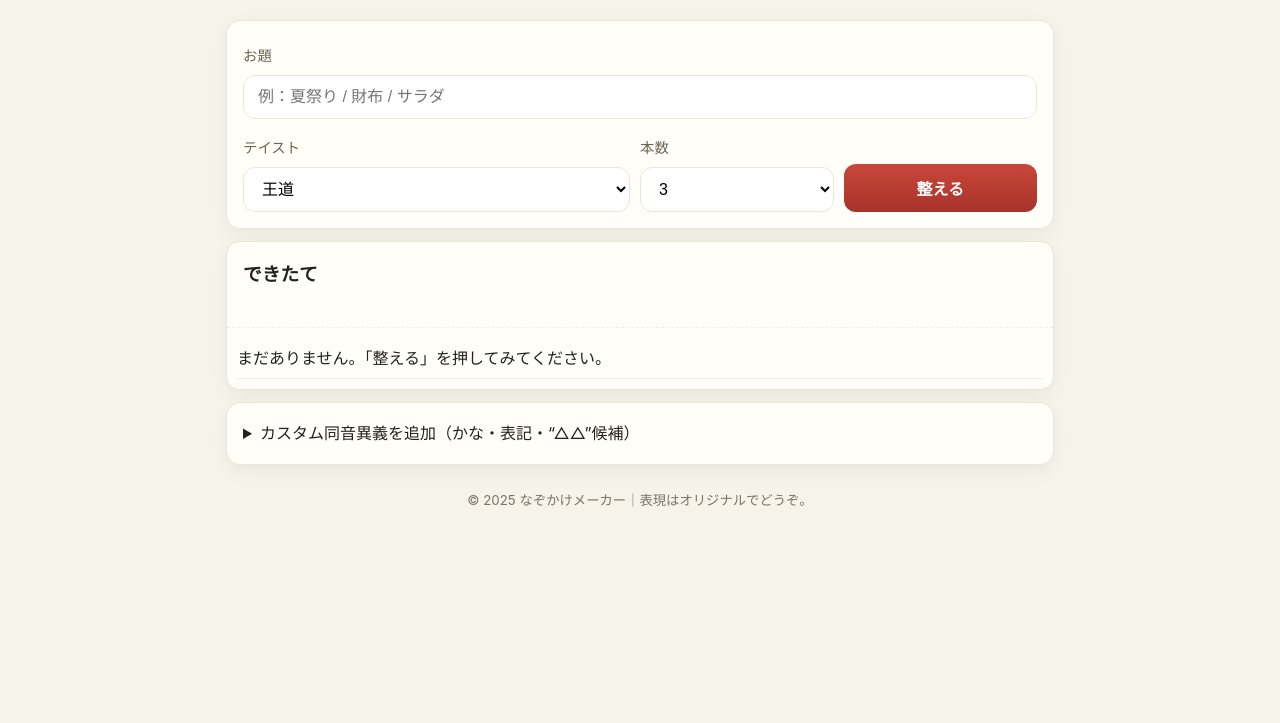
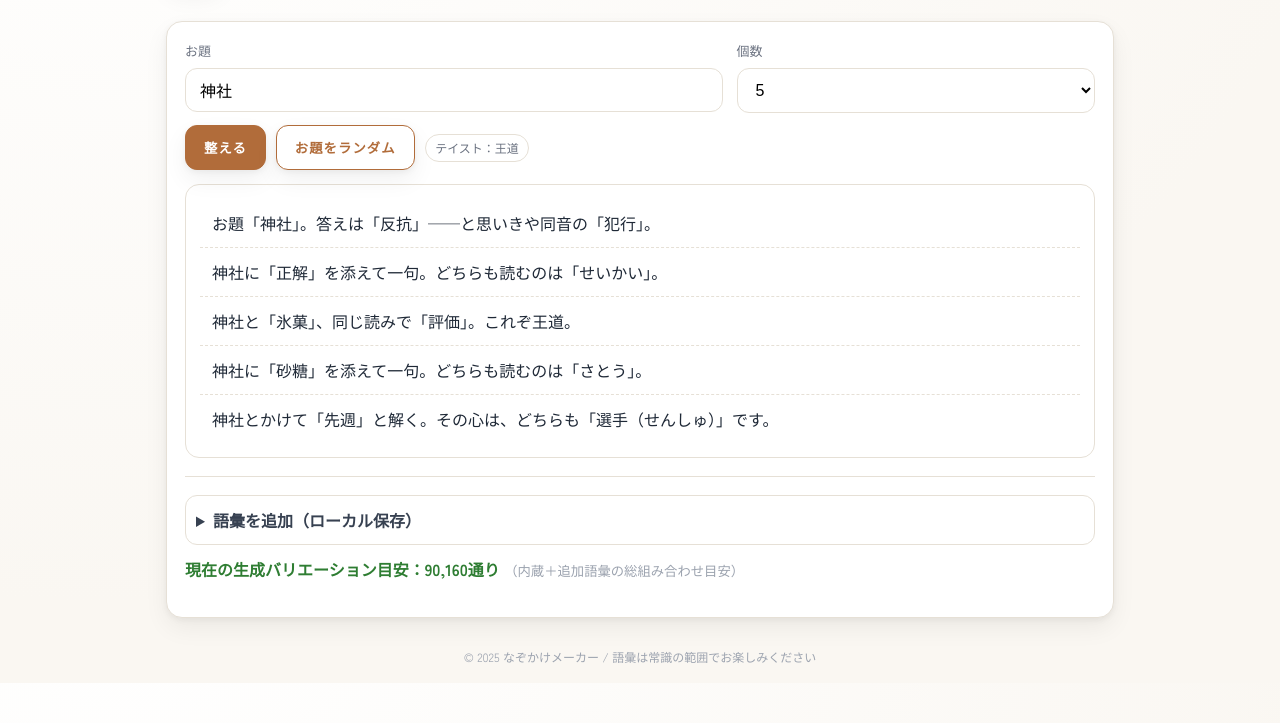
Before and after one commit to soccer111251-cmd/nazokake, a plain HTML site: page index.html in a window 1280 px wide. Shown: the part 117-840 px from the top of the page. Before the commit the page ends 800 px from the top, so only its background shows below. Drawn offline with Linux system fonts and the light colour scheme.

Commit message:
Update index.html

```diff
--- a/index.html
+++ b/index.html
@@ -2,218 +2,317 @@
 <html lang="ja">
 <head>
   <meta charset="UTF-8" />
-<meta name="viewport" content="width=device-width, initial-scale=1.0"/>
-<title>同音異義 なぞかけメーカー</title>
+  <meta name="viewport" content="width=device-width, initial-scale=1" />
+  <title>同音異義 なぞかけメーカー｜王道</title>
+  <meta name="description" content="お題＋同音異義語で、王道の『◯◯とかけて △△ と解く。その心は…』をサクッと生成。和風モダンの軽量ツールです。" />
+  <link rel="canonical" href="https://nazokake.vercel.app/">
+
+  <!-- OGP -->
+  <meta property="og:title" content="同音異義 なぞかけメーカー｜王道" />
+  <meta property="og:description" content="お題＋同音異義語で王道のなぞかけを自動生成。語彙追加で無限に広がる！" />
+  <meta property="og:type" content="website" />
+  <meta property="og:url" content="https://nazokake.vercel.app/" />
+
+  <!-- Fonts -->
+  <link rel="preconnect" href="https://fonts.googleapis.com">
+  <link rel="preconnect" href="https://fonts.gstatic.com" crossorigin>
+  <link href="https://fonts.googleapis.com/css2?family=Noto+Serif+JP:wght@400;600;700&family=Zen+Kaku+Gothic+New:wght@400;700&display=swap" rel="stylesheet">
+
   <style>
-  :root{--ink:#222;--paper:#fffef9;--line:#ece6d9;--accent:#b23a2f}
-  *{box-sizing:border-box} body{margin:0;background:#f6f3ea;color:var(--ink);font-family:-apple-system, BlinkMacSystemFont, "Hiragino Kaku Gothic ProN", "Yu Gothic", sans-serif;line-height:1.8}
-  header{padding:20px 16px;border-bottom:1px solid var(--line);background:linear-gradient(#fffef9,#f7f4ea)}
-  h1{margin:0;font-size:22px}
-  main{max-width:860px;margin:0 auto;padding:16px}
-  .panel{background:var(--paper);border:1px solid var(--line);border-radius:14px;box-shadow:0 6px 18px rgba(0,0,0,.05);margin:12px 0;overflow:hidden}
-  .panel-body{padding:16px}
-  label{display:block;font-size:.9rem;color:#6b6453;margin:6px 0}
-  input,select,button{width:100%;padding:12px 14px;border:1px solid var(--line);border-radius:12px;background:#fff;font-size:16px}
-  .grid{display:grid;grid-template-columns:2fr 1fr 1fr;gap:10px}
-  @media (max-width:640px){.grid{grid-template-columns:1fr}}
-  .btn{cursor:pointer;font-weight:700}
-  .btn-main{background:linear-gradient(#c9473b,#a7332a);color:#fff;border:none}
-  .cards{display:grid;grid-template-columns:1fr 1fr;gap:10px}
-  @media (max-width:640px){.cards{grid-template-columns:1fr}}
-  .card{position:relative;border:1px solid var(--line);border-radius:12px;background:#fff;padding:14px 14px 52px}
-  .actions{position:absolute;left:12px;right:12px;bottom:12px;display:flex;gap:8px}
-  .action{flex:1;padding:10px;border:1px solid var(--line);border-radius:10px;background:#fff}
-  .history{list-style:none;margin:0;padding:10px;border-top:1px dashed #eee}
-  .history li{padding:6px 0;border-bottom:1px solid #f1ecdf}
-  small{color:#7b7466}
+    :root{
+      --ink:#1f2937;      /* 文字墨 */
+      --wash:#faf7f2;     /* 和紙地 */
+      --line:#e6e0d6;     /* 罫線 */
+      --accent:#b16c3a;   /* 柿渋 */
+      --accent-2:#7a3b16; /* 焦げ茶 */
+      --ok:#2e7d32;
+      --shadow:0 10px 24px rgba(0,0,0,.06), 0 2px 6px rgba(0,0,0,.05);
+    }
+    *{box-sizing:border-box}
+    html,body{margin:0}
+    body{
+      background: radial-gradient(1200px 800px at 10% -10%, #fff, var(--wash)) fixed;
+      color:var(--ink);
+      font-family:"Zen Kaku Gothic New", system-ui, -apple-system, "Segoe UI", Roboto, "Noto Sans JP", sans-serif;
+      line-height:1.75;
+    }
+    .container{max-width:980px;margin:0 auto;padding:28px 16px 56px}
+    header{display:flex;align-items:center;gap:18px;margin:8px 0 24px}
+    .logo{
+      width:56px;height:56px;border:1px solid var(--line);border-radius:14px;
+      display:grid;place-items:center;background:#fff;box-shadow:var(--shadow)
+    }
+    .logo::before{
+      content:"語";font-family:"Noto Serif JP", serif;font-weight:700;color:var(--accent);
+      font-size:26px;letter-spacing:.1em;
+    }
+    .hgroup h1{
+      margin:0;font-family:"Noto Serif JP",serif;font-weight:700;
+      letter-spacing:.12em;font-size:clamp(20px,3.2vw,28px);
+    }
+    .hgroup p{margin:.25rem 0 0;color:#6b7280;font-size:14px}
+
+    .panel{
+      background:#fff;border:1px solid var(--line);border-radius:16px;padding:18px;
+      box-shadow:var(--shadow);
+    }
+    .grid{display:grid;grid-template-columns:1.2fr .8fr;gap:14px}
+    @media (max-width:760px){ .grid{grid-template-columns:1fr} }
+
+    label{display:block;font-size:13px;color:#6b7280;margin-bottom:6px}
+    input[type="text"],select,textarea{
+      width:100%;border:1px solid var(--line);border-radius:12px;padding:12px 14px;
+      font-size:16px;background:#fff;outline:none;transition:.15s;
+    }
+    input[type="text"]:focus,select:focus,textarea:focus{border-color:#d2c4b3;box-shadow:0 0 0 3px #f4ede5}
+
+    .actions{display:flex;gap:10px;align-items:center;flex-wrap:wrap}
+    button{
+      appearance:none;border:1px solid var(--accent);background:var(--accent);
+      color:#fff;border-radius:12px;padding:12px 18px;font-weight:700;letter-spacing:.08em;
+      box-shadow:var(--shadow);cursor:pointer;transition:.15s;
+    }
+    button:hover{background:var(--accent-2);border-color:var(--accent-2)}
+    button.subtle{background:#fff;color:var(--accent);border-color:var(--accent)}
+
+    .kadomaru{border-radius:14px;border:1px dashed var(--line);padding:12px}
+    .out{
+      margin-top:14px;background:#fff;border:1px solid var(--line);
+      border-radius:14px;padding:14px;min-height:64px
+    }
+    .out .piece{padding:10px 12px;border-bottom:1px dashed var(--line)}
+    .out .piece:last-child{border-bottom:none}
+
+    .tag{display:inline-block;border:1px solid var(--line);background:#fff;border-radius:999px;
+         padding:.2em .8em;font-size:12px;color:#6b7280;margin-right:6px}
+    small.muted{color:#9ca3af}
+    hr.sep{border:none;border-top:1px solid var(--line);margin:18px 0}
+
+    details{border:1px solid var(--line);border-radius:12px;padding:10px;background:#fff}
+    details summary{cursor:pointer;font-weight:700;color:#374151}
+    code.key{font-family:ui-monospace, SFMono-Regular, Menlo, Consolas, monospace;background:#f8f5f0;border:1px solid var(--line);border-radius:6px;padding:.1em .4em}
+
+    footer{margin-top:28px;color:#9ca3af;font-size:12px;text-align:center}
+    .badge{color:var(--ok);font-weight:700}
   </style>
 </head>
 <body>
+  <div class="container">
     <header>
-  <h1>同音異義 なぞかけメーカー</h1>
-  <small>お題 × 同音異義で「その心は」を作るジェネレーター（ブラウザ完結）</small>
+      <div class="logo" aria-hidden="true"></div>
+      <div class="hgroup">
+        <h1>同音異義 なぞかけメーカー <span class="tag">王道</span></h1>
+        <p>「◯◯とかけて △△ と解く。その心は…」を瞬発生成。和風モダンUI。</p>
+      </div>
     </header>
 
-<main>
     <section class="panel">
-    <div class="panel-body">
-      <label>お題</label>
-      <input id="theme" placeholder="例：夏祭り / 財布 / サラダ" />
-      <div class="grid" style="margin-top:10px">
+      <div class="grid">
         <div>
-          <label>テイスト</label>
-          <select id="style">
-            <option value="classic">王道</option>
-            <option value="surprise">意外性</option>
-            <option value="short">ショート</option>
-            <option value="wafu">和風</option>
+          <label for="topic">お題</label>
+          <input id="topic" type="text" placeholder="例：寿司 / 野球 / 京都 / ゲーム" />
+        </div>
+        <div>
+          <label for="count">個数</label>
+          <select id="count">
+            <option>1</option><option>3</option><option selected>5</option><option>10</option><option>20</option>
           </select>
         </div>
-        <div>
-          <label>本数</label>
-          <select id="count">
-            <option>1</option><option selected>3</option><option>5</option><option>10</option>
-          </select>
       </div>
-        <div style="display:flex;align-items:flex-end">
-          <button class="btn btn-main" id="generate">整える</button>
+
+      <div class="actions" style="margin-top:12px">
+        <button id="btnMake">整える</button>
+        <button id="btnShuffle" class="subtle">お題をランダム</button>
+        <span class="tag">テイスト：王道</span>
       </div>
+
+      <div class="out" id="out" aria-live="polite"></div>
+
+      <hr class="sep" />
+
+      <details>
+        <summary>語彙を追加（ローカル保存）</summary>
+        <p class="kadomaru">
+          読みが同じ語を、カンマ区切りで1行に記入します（例：<code>はし,箸,橋,端</code>）。
+          1行＝1グループ。保存すると次回から自動で使われ、組み合わせ数が一気に増えます。
+        </p>
+        <textarea id="addWords" rows="5" placeholder="よみ,語1,語2,語3...&#10;はし,箸,橋,端"></textarea>
+        <div class="actions" style="margin-top:8px">
+          <button id="btnSaveWords" class="subtle">追加を保存</button>
+          <small class="muted">保存先：ブラウザの <code class="key">localStorage</code></small>
         </div>
-    </div>
+      </details>
+
+      <p style="margin-top:10px"><span class="badge" id="comboInfo"></span> <small class="muted">（内蔵＋追加語彙の総組み合わせ目安）</small></p>
     </section>
 
-  <section class="panel">
-    <div class="panel-body">
-      <h3 style="margin-top:0">できたて</h3>
-      <div id="results" class="cards"></div>
+    <footer>
+      © 2025 なぞかけメーカー / 語彙は常識の範囲でお楽しみください
+    </footer>
   </div>
-    <ul id="history" class="history"></ul>
-  </section>
-
-  <section class="panel">
-    <div class="panel-body">
-      <details>
-        <summary>カスタム同音異義を追加（かな・表記・“△△”候補）</summary>
-        <div class="grid" style="margin-top:10px">
-          <div>
-            <label>読み（かな）</label>
-            <input id="kana" placeholder="例：せいか" />
-          </div>
-          <div>
-            <label>表記１</label>
-            <input id="varA" placeholder="例：聖火" />
-          </div>
-          <div>
-            <label>表記２</label>
-            <input id="varB" placeholder="例：青果" />
-          </div>
-        </div>
-        <div class="grid" style="margin-top:10px">
-          <div>
-            <label>“△△”（解の例）</label>
-            <input id="subjectB" placeholder="例：オリンピックの開会式" />
-          </div>
-          <div style="display:flex;align-items:flex-end">
-            <button id="addPair" class="btn">追加</button>
-          </div>
-        </div>
-      </details>
-    </div>
-  </section>
-
-  <footer style="text-align:center;margin:20px 0">
-    <small>© 2025 なぞかけメーカー｜表現はオリジナルでどうぞ。</small>
-  </footer>
-</main>
 
   <script>
-/* ---- 同音異義データ ---- */
-const STOCK = {
-  "せいか": { variants:["聖火","青果","成果"], subjectB:["オリンピックの開会式","八百屋さんの店先","決算の数字が並ぶ紙"] },
-  "かみ":   { variants:["紙","神","髪"],       subjectB:["コピー用紙売り場","神社のご利益","美容室の仕上がり"] },
-  "はし":   { variants:["箸","橋"],           subjectB:["和食のテーブルマナー","川に架かるランドマーク"] },
-  "かう":   { variants:["買う","飼う"],       subjectB:["ショッピングの予定","ペットとの暮らし"] },
-  "あう":   { variants:["会う","合う"],       subjectB:["同窓会の集合","サイズ感のチェック"] },
-  "はる":   { variants:["春","貼る"],         subjectB:["桜の季節","ラベルの作業"] },
-  "まつ":   { variants:["待つ","松"],         subjectB:["バス停の行列","正月の門飾り"] },
-  "かえる": { variants:["帰る","換える","蛙"], subjectB:["終電ダッシュ","SIMの入れ替え","田んぼの合唱"] },
-  "しょうか": { variants:["消火","消化"],     subjectB:["消防訓練","焼肉のあと"] },
-  "たいしょう": { variants:["対象","大将","大賞"], subjectB:["マーケのペルソナ","寿司屋のカウンター","授賞式のステージ"] }
-};
+  /* ==========
+     1) データ
+     ========== */
 
-/* ---- 文テンプレ ---- */
-const TEMPLATES = {
-  classic:[
-    "{A}とかけまして、{B}と解きます。 その心は…「{PUNCH}」。",
-    "『{A}』とかけて『{B}』と解く。 その心は「{PUNCH}」。"
-  ],
-  surprise:[
-    "{A}とかけまして、あえて『{B}』と解きます。 その心は「{PUNCH}」。",
-    "意外や意外、『{A}』とかけて『{B}』と解くと…心は「{PUNCH}」。"
-  ],
-  short:[
-    "{A}×{B} → 「{PUNCH}」。",
-    "{A}とかけて{B}と解く → 心は「{PUNCH}」。"
-  ],
-  wafu:[
-    "{A}と掛け、『{B}』と解く。心は「{PUNCH}」。",
-    "題『{A}』。解『{B}』。心は「{PUNCH}」。"
-  ]
-};
+  /* お題（未入力時にランダムで使用） */
+  const TOPICS = [
+    "寿司","京都","引っ越し","花火","お正月","卒業式","野球","サッカー","将棋","温泉","映画",
+    "宇宙","AI","コーヒー","ラーメン","カレー","満員電車","猫","犬","キャンプ","海","山","雨","桜",
+    "受験","プレゼン","スマホ","写真","音楽","ギター","ピアノ","お弁当","リモート会議","観光","神社","お城",
+    "新幹線","空港","病院","料理","掃除","睡眠","筋トレ","英語","お財布","名刺","花束","チョコレート","ゲーム"
+  ];
 
-/* ---- ユーティリティ ---- */
-const KEY="nazokake_history_v3";
-const pick = a => a[Math.floor(Math.random()*a.length)];
-const loadH = () => JSON.parse(localStorage.getItem(KEY)||"[]");
-const saveH = arr => localStorage.setItem(KEY, JSON.stringify(arr.slice(0,50)));
-const formatPunch = (v)=>{ const main=v[0]; const others=v.slice(1).join("／"); return `${main}（${others}）`; };
+  /* 内蔵 同音異義グループ（文法修正済み・安全） */
+  const BUILTINS = [
+    {yomi:"はし",words:["橋","箸","端"]},
+    {yomi:"かみ",words:["髪","神","紙"]},
+    {yomi:"あめ",words:["雨","飴"]},
+    {yomi:"かえる",words:["帰る","変える","替える","換える","蛙"]},
+    {yomi:"たいしょう",words:["対象","対照","大将","大正"]},
+    {yomi:"こうしょう",words:["交渉","高尚","工匠","校章"]},
+    {yomi:"しんこう",words:["進行","信仰","新興","振興","深耕"]},
+    {yomi:"どうこう",words:["瞳孔","同行","動向"]},
+    {yomi:"きしょう",words:["気象","希少","起床","記章"]},
+    {yomi:"こうか",words:["効果","硬貨","校歌","降下","高価"]},
+    {yomi:"きかん",words:["期間","器官","機関","基幹"]},
+    {yomi:"せいかい",words:["正解","政界"]},
+    {yomi:"へいこう",words:["平行","並行","閉口"]},
+    {yomi:"けっこう",words:["結構","血行","欠航"]},
+    {yomi:"しんせい",words:["申請","新生","神聖"]},
+    {yomi:"こうよう",words:["紅葉","効用","公用"]},
+    {yomi:"はる",words:["春","張る","貼る"]},
+    {yomi:"まつ",words:["待つ","松","末"]},
+    {yomi:"なる",words:["鳴る","成る","生る"]},
+    {yomi:"さとう",words:["佐藤","砂糖"]},
+    {yomi:"はな",words:["花","鼻","華"]},
+    {yomi:"つき",words:["月","付き","突き"]},
+    {yomi:"かど",words:["角","門"]},
+    {yomi:"みる",words:["見る","診る","観る"]},
+    {yomi:"おり",words:["折り","織り"]},
+    {yomi:"あう",words:["会う","合う","遭う"]},
+    {yomi:"ため",words:["為","溜め"]},
+    {yomi:"せんしゅ",words:["選手","先週"]},
+    {yomi:"ひょうか",words:["評価","氷菓"]},
+    {yomi:"かんじ",words:["漢字","感じ","幹事"]},
+    {yomi:"はんこう",words:["反抗","犯行"]},
+    {yomi:"てんさい",words:["天才","天災","甜菜"]},
+    {yomi:"けいこう",words:["傾向","蛍光","軽工"]},
+    {yomi:"こうばん",words:["交番","校番"]},
+  ];
 
-function buildCard(text){
-  const wrap=document.createElement("div"); wrap.className="card";
-  const p=document.createElement("p"); p.textContent=text; wrap.appendChild(p);
-  const actions=document.createElement("div"); actions.className="actions";
-  const copyBtn=document.createElement("button"); copyBtn.className="action"; copyBtn.textContent="コピー";
-  copyBtn.onclick=()=>{navigator.clipboard.writeText(text); copyBtn.textContent="コピー済み"; setTimeout(()=>copyBtn.textContent="コピー",1200);};
-  const share=document.createElement("a"); share.className="action"; share.textContent="Xで共有"; share.target="_blank"; share.rel="noopener";
-  share.href="https://twitter.com/intent/tweet?text="+encodeURIComponent(text);
-  actions.appendChild(copyBtn); actions.appendChild(share); wrap.appendChild(actions);
-  return wrap;
+  /* ==========
+     2) 便利関数
+     ========== */
+  const $ = sel => document.querySelector(sel);
+  function shuffle(a){ for(let i=a.length-1;i>0;i--){const j=Math.floor(Math.random()*(i+1)); [a[i],a[j]]=[a[j],a[i]] } return a }
+  function uniq(arr){ return [...new Set(arr)] }
+
+  /* 追加入力をlocalStorageに保存・読込 */
+  function loadUserPacks(){
+    const raw = localStorage.getItem("nazokake-packs");
+    if(!raw) return [];
+    try{
+      const lines = raw.split(/\r?\n/).map(s=>s.trim()).filter(Boolean);
+      return lines.map(line=>{
+        const parts = line.split(/[,\s　]+/).map(s=>s.trim()).filter(Boolean);
+        const yomi = parts.shift();
+        return {yomi, words: uniq(parts)};
+      }).filter(g => g.yomi && g.words && g.words.length>=2);
+    }catch(e){ return [] }
+  }
+  function saveUserPacks(text){
+    localStorage.setItem("nazokake-packs", text.trim());
   }
 
-function renderHistory(){
-  const ul=document.getElementById("history"); ul.innerHTML="";
-  const h=loadH(); if(!h.length){ ul.innerHTML='<li>まだありません。「整える」を押してみてください。</li>'; return; }
-  h.forEach(t=>{ const li=document.createElement("li"); li.textContent=t; ul.appendChild(li); });
+  /* 総データ（内蔵＋ユーザー追加） */
+  function getAllGroups(){
+    const packs = loadUserPacks();
+    const merged = [...BUILTINS, ...packs]
+      .map(g=>({yomi:g.yomi, words:uniq(g.words)}))
+      .filter(g=>g.words.length>=2);
+    return merged;
   }
 
-/* ---- 生成 ---- */
-function generate(){
-  const theme=(document.getElementById("theme").value||"").trim();
-  const style=document.getElementById("style").value;
-  const count=parseInt(document.getElementById("count").value,10);
-  if(!theme){ alert("お題を入れてください"); return; }
-
-  const out=[];
-  for(let i=0;i<count;i++){
-    const key=pick(Object.keys(STOCK));
-    const e=STOCK[key];
-    const variants=[...e.variants];
-    // 先頭を回す（どれが表に来るかでニュアンスを変える）
-    for(let r=0;r<Math.floor(Math.random()*variants.length);r++){ variants.push(variants.shift()); }
-    const punch=formatPunch(variants);
-    const B=pick(e.subjectB);
-    const tmp=pick(TEMPLATES[style]);
-    out.push( tmp.replaceAll("{A}", theme).replaceAll("{B}", B).replaceAll("{PUNCH}", punch) );
+  /* 組み合わせ予測（概算） */
+  function estimateCombos(){
+    const groups = getAllGroups();
+    const TEMPLATES = 8;
+    const pairSum = groups.reduce((acc,g)=> acc + (g.words.length*(g.words.length-1)), 0);
+    return TEMPLATES * pairSum * Math.max(30, TOPICS.length);
   }
 
-  const results=document.getElementById("results"); results.innerHTML="";
-  out.forEach(t=>results.appendChild(buildCard(t)));
+  /* ==========
+     3) 生成ロジック（王道）
+     ========== */
+  function makeNazokake(topic, n=5){
+    const groups = getAllGroups();
+    if(groups.length===0) return ["（語彙がありません。下の追加欄から入れてください）"];
 
-  // 履歴
-  const h=loadH(); out.concat().reverse().forEach(t=>h.unshift(t)); saveH(h); renderHistory();
+    const picks = [];
+    for(let i=0;i<n;i++){
+      const g = groups[Math.floor(Math.random()*groups.length)];
+      const words = shuffle([...g.words]);
+      if(words.length<2){ i--; continue; }
+      const a = words[0], b = words[1];
+
+      const templates = [
+        (t,a,b)=>`${t}とかけて「${a}」と解く。その心は、どちらも「${b}（${g.yomi}）」でしょう。`,
+        (t,a,b)=>`${t}とかけて「${b}」と解く。その心は、どちらも「${a}（${g.yomi}）」です。`,
+        (t,a,b)=>`${t}とかけて「${a}」と説く。その心は……どちらも「${b}」。`,
+        (t,a,b)=>`${t}に「${a}」を添えて一句。どちらも読むのは「${g.yomi}」。`,
+        (t,a,b)=>`${t}と「${a}」、同じ読みで「${b}」。これぞ王道。`,
+        (t,a,b)=>`${t}とかけて「${a}」。その心は「${b}」——読みはどちらも「${g.yomi}」。`,
+        (t,a,b)=>`お題「${t}」。答えは「${a}」——と思いきや同音の「${b}」。`,
+        (t,a,b)=>`${t}を一言で。どちらも「${g.yomi}」と読む「${a}」と「${b}」。`
+      ];
+      const tpl = templates[Math.floor(Math.random()*templates.length)];
+      picks.push(tpl(topic, a, b));
+    }
+    return picks;
   }
 
-/* ---- カスタム登録 ---- */
-function addPair(){
-  const kana=(document.getElementById("kana").value||"").trim();
-  const a=(document.getElementById("varA").value||"").trim();
-  const b=(document.getElementById("varB").value||"").trim();
-  const sb=(document.getElementById("subjectB").value||"").trim();
-  if(!kana||!a||!b||!sb){ alert("読み・表記２つ・“△△”候補を入れてください"); return; }
-  if(!STOCK[kana]) STOCK[kana]={variants:[a,b],subjectB:[sb]};
-  else{
-    if(!STOCK[kana].variants.includes(a)) STOCK[kana].variants.push(a);
-    if(!STOCK[kana].variants.includes(b)) STOCK[kana].variants.push(b);
-    if(!STOCK[kana].subjectB.includes(sb)) STOCK[kana].subjectB.push(sb);
+  /* ==========
+     4) UI
+     ========== */
+  function render(topic, count){
+    const out = $("#out");
+    const list = makeNazokake(topic, count);
+    out.innerHTML = list.map(s=>`<div class="piece">${s}</div>`).join("");
   }
-  alert("追加しました。整えてみてください。");
-  ["kana","varA","varB","subjectB"].forEach(id=>document.getElementById(id).value="");
+  function randomTopic(){ return TOPICS[Math.floor(Math.random()*TOPICS.length)] }
+  function refreshComboInfo(){
+    const combos = estimateCombos();
+    $("#comboInfo").textContent = `現在の生成バリエーション目安：${combos.toLocaleString()}通り`;
   }
 
-/* ---- イベント ---- */
-document.getElementById("generate").addEventListener("click", generate);
-document.getElementById("addPair").addEventListener("click", addPair);
-renderHistory();
+  /* 初期化 */
+  window.addEventListener("DOMContentLoaded", ()=>{
+    $("#addWords").value = (localStorage.getItem("nazokake-packs")||"");
+    refreshComboInfo();
+
+    $("#btnMake").addEventListener("click", ()=>{
+      const t = $("#topic").value.trim() || randomTopic();
+      $("#topic").value = t;
+      const c = parseInt($("#count").value,10) || 5;
+      render(t, c);
+    });
+
+    $("#btnShuffle").addEventListener("click", ()=>{
+      $("#topic").value = randomTopic();
+    });
+
+    $("#btnSaveWords").addEventListener("click", ()=>{
+      saveUserPacks($("#addWords").value);
+      refreshComboInfo();
+      alert("語彙を保存しました。次の生成から使われます。");
+    });
+
+    // 初回おためし
+    $("#topic").value = randomTopic();
+    render($("#topic").value, 5);
+  });
   </script>
 </body>
 </html>
```
Lines whose indentation alone changed are shown as unchanged.
